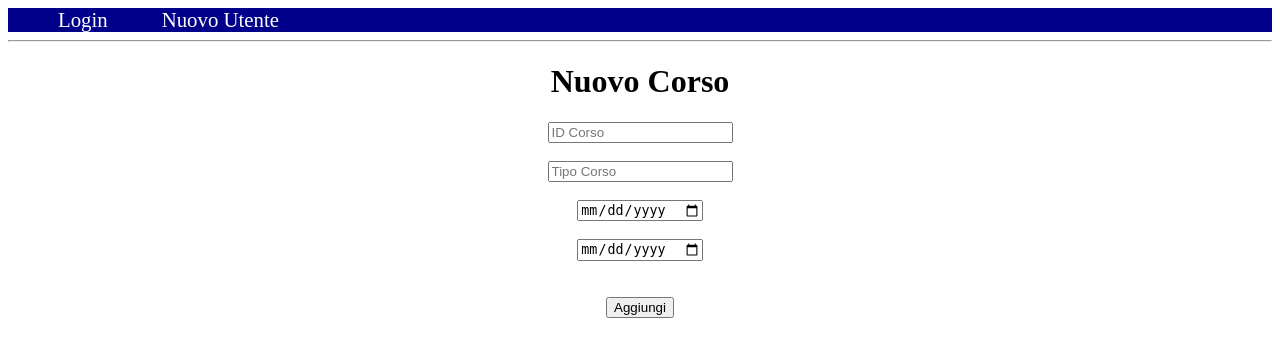
After one commit to lukamath/Web-SurveyCSI, a Flask app: page /api/addcourse in a window 1280 px wide. The commit adds this page. Shown: the top 357 px of the page. Run offline with Flask 2, Linux system fonts and the light colour scheme.

Commit message:
Some issue is managed

```diff
--- a/application.py
+++ b/application.py
@@ -58,17 +58,17 @@ insectionquestions = db.Table('insectionquestions',
 
 class Section(db.Model):
 	id=db.Column(db.Integer, primary_key=True)
-	mastersurvey_id=db.Column(db.Integer)
+	mastersurvey_id=db.Column(db.Integer, db.ForeignKey('mastersurvey.id'))
 	stype=db.Column(db.Integer)
-	questions=db.relationship('Question', secondary=questions, lazy='subquery', backref=db.backref('sections', lazy=True))
+	insectionquestions=db.relationship('Question', secondary=insectionquestions, lazy='subquery', backref=db.backref('sections', lazy=True))
 
 # =======================
 
 # ===== <ManyToMany> =====
 
 professor_course = db.Table('professor_course',
-    db.Column('professor_id', db.Integer, db.ForeignKey('Professor.id'), primary_key=True),
-    db.Column('course_id', db.Integer, db.ForeignKey('Course.id'), primary_key=True)
+    db.Column('professor_id', db.Integer, db.ForeignKey('professor.id'), primary_key=True),
+    db.Column('course_id', db.Integer, db.ForeignKey('course.id'), primary_key=True)
 )
 
 class Professor(db.Model):
@@ -84,7 +84,7 @@ class Course(db.Model):
 	course_type=db.Column(db.String)
 	date_start=db.Column(db.DateTime, nullable=False)
 	date_end=db.Column(db.DateTime)
-	professors=db.relationship('Professor', secondary=professor_course, lazy='subquery', backref=db.backref('courses', lazy=True))
+	#professors=db.relationship('Professor', secondary=professor_course, lazy='subquery', backref=db.backref('courses', lazy=True))
 
 # =======================
 
@@ -97,8 +97,8 @@ class Survey(db.Model):
 
 class Answer(db.Model):
 	id=db.Column(db.Integer, primary_key=True)
-	survey_id=db.Column(db.Integer)
-	question_id=db.Column(db.Integer)
+	survey_id=db.Column(db.Integer, db.ForeignKey('survey.id'))
+	question_id=db.Column(db.Integer, db.ForeignKey('question.id'))
 	value=db.Column(db.Integer)
 
 @app.route('/',methods=['GET','POST'])
@@ -128,3 +128,35 @@ def logout():
 	session["user_id"] = ''
 	session["user_type"] = ''
 	return render_template('loggedout.html')
+
+@app.route('/api/addcourse', methods=['GET','POST'])
+def add_course():
+	if request.method=='POST':
+		courseid=request.form['courseid']
+		coursetype=request.form['coursetype']
+		datestart=request.form['datestart']
+		dateend=request.form['dateend']
+		if not courseid:
+			flash('id corso obbligatorio!')
+		elif not coursetype:
+			flash('tipo corso obbligatoria!')
+		elif not datestart:
+			flash('data inizio obbligatoria!')
+		elif not dateend:
+			flash('data fine  obbligatoria!')
+		else:
+			checkcourse=Course.query.filter_by(course_id=courseid).first()
+			if checkcourse:
+				flash('Corso gia'' presente')
+			course=Course(
+				course_id=courseid,
+				course_type=coursetype,
+				date_start=datestart,
+				date_end=dateend
+				)
+			db.session.add(course)
+			db.session.commit()
+			return redirect(url_for('index'))
+		return render_template('newcourse.html') #I land again on newuser page if conditions are not all ok
+	else:
+		return render_template('newcourse.html')
--- a/templates/base_login.html
+++ b/templates/base_login.html
@@ -2,7 +2,7 @@
 <html lang="en">
 <head>
     <meta charset="UTF-8">
-    <title>{% block title %} {% endblock %} - Registrazione Pagamenti</title>
+    <title>{% block title %} {% endblock %} - CSI Survey</title>
     <style>
         .message {
             padding: 10px;
--- /dev/null
+++ b/templates/newcourse.html
@@ -0,0 +1,29 @@
+{% extends 'base_login.html' %}
+
+{% block content %}
+
+<h1 align="center">{% block title %} Nuovo Corso {% endblock %}</h1>
+
+<div class='course-form' align="center">
+    <form method="post">
+        <input type="text" name="courseid"
+               placeholder="ID Corso"
+               value="{{ request.form['courseid'] }}"></input>
+        <br><br>
+        <input type="text" name="coursetype"
+               placeholder="Tipo Corso"
+               value="{{ request.form['coursetype'] }}"></input>
+        <br><br>
+        <input type="date" name="datestart"
+               placeholder="Data Inizio"
+               value="{{ request.form['datestart'] }}"></input>
+        <br><br>
+        <input type="date" name="dateend"
+               placeholder="Data Fine"
+               value="{{ request.form['dateend'] }}"></input>
+        <br><br><br>
+        <button type="submit">Aggiungi</button>
+    </form>
+</div>
+
+{% endblock %}
```
